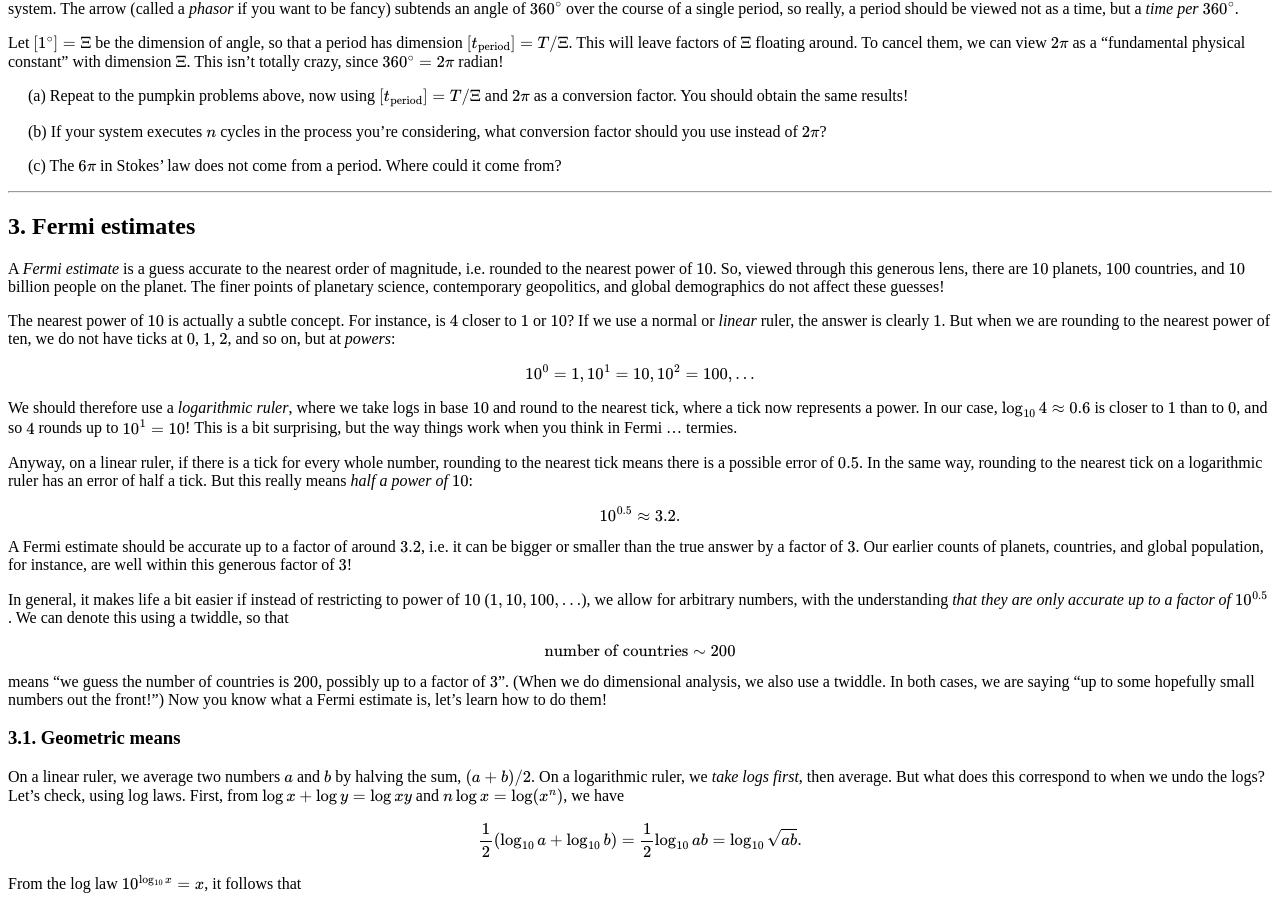
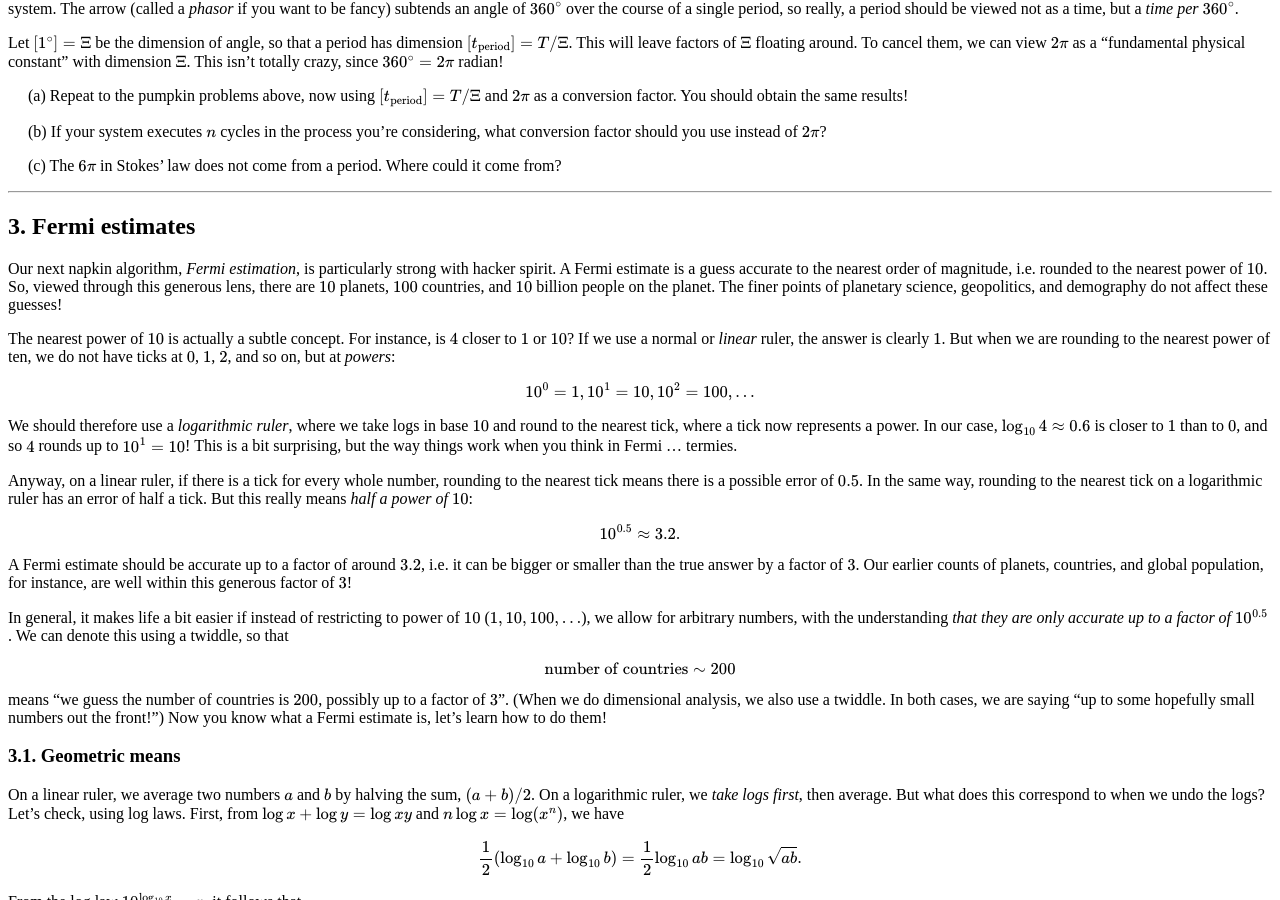
Before and after one commit to hapax/hapax.github.io, a Jekyll site: the page built from assets/simple-physics.md, in a window 1280 px wide and 900 px high, scrolled down 5748 px. Built offline with Jekyll 4.4.1, drawn with Linux system fonts in a browser that asks for light colours; our own code applies the rules of GitHub Pages for plain Markdown files; formulas are drawn with MathJax 3; a script that is not in the unit is left out.

Commit message:
Update simple-physics.md

```diff
--- a/assets/simple-physics.md
+++ b/assets/simple-physics.md
@@ -605,12 +605,13 @@ Where could it come from?
 
 ## 3. Fermi estimates <a id="sec-3" name="sec-3"></a>
 
-A *Fermi estimate* is a guess accurate to the nearest order of
+Our next napkin algorithm, *Fermi estimation*, is particularly strong
+with hacker spirit.
+A Fermi estimate is a guess accurate to the nearest order of
 magnitude, i.e. rounded to the nearest power of $10$.
 So, viewed through this generous lens, there are $10$ planets, $100$
 countries, and $10$ billion people on the planet.
-The finer points of planetary science, contemporary geopolitics, and global
-demographics do not affect these guesses!
+The finer points of planetary science, geopolitics, and demography do not affect these guesses!
 
 The nearest power of $10$ is actually a subtle concept.
 For instance, is $4$ closer to $1$ or $10$?
```
